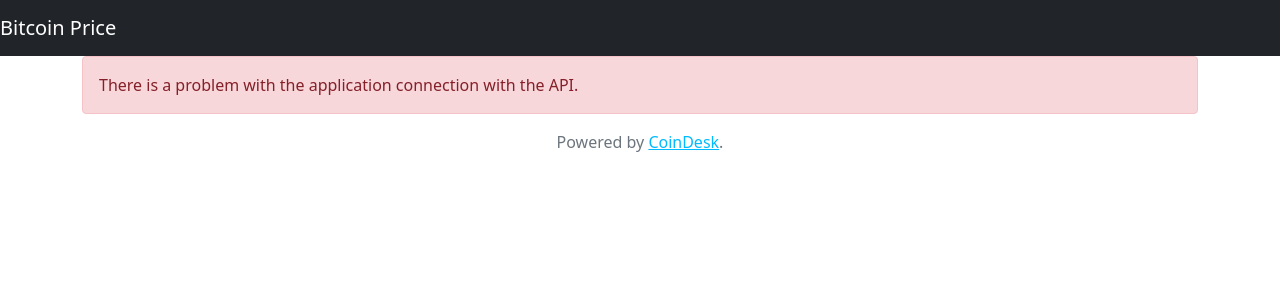
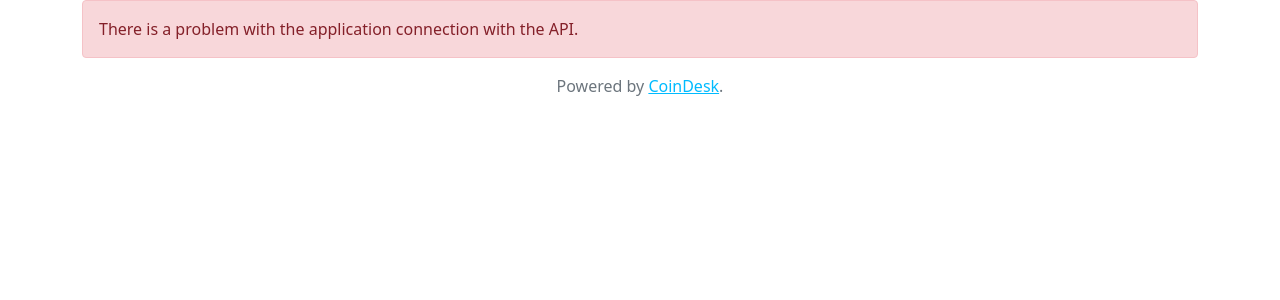
Before and after one commit to SalazarLucas/Bitprice, a Flask app: page / in a window 1280 px wide. Shown: the top 300 px of the page. Run offline with Flask 2, Linux system fonts and the light colour scheme; data that the repository does not hold is empty; some libraries are stand-ins or nearby versions.

Commit message:
code refactor

```diff
--- a/templates/index.html
+++ b/templates/index.html
@@ -2,7 +2,7 @@
 
 {% block main %}
     <div class="pricing-header px-3 py-3 pt-md-5 pb-md-4 mx-auto text-center">
-        <h1 class="display-4">Bitcoin</h1>
+        <h1 class="display-4">Bitcoin Price</h1>
         <h2 class="display-4">{{ price }} USD</h2>
         <blockquote cite="https://bitcoin.org/en/">
             <p class="lead">"Bitcoin is an innovative payment network and a new kind of money."</p>
--- a/templates/layout.html
+++ b/templates/layout.html
@@ -3,7 +3,7 @@
 <head>
     <meta charset="UTF-8">
     <meta name="viewport" content="width=device-width, initial-scale=1.0">
-    <title>Bitcoin Price</title>
+    <title>BitPrice</title>
 
     <link rel="shortcut icon" href="favicon.png" type="image/x-icon">
     <link href="https://cdn.jsdelivr.net/npm/bootstrap@5.0.0-beta1/dist/css/bootstrap.min.css" rel="stylesheet" integrity="sha384-giJF6kkoqNQ00vy+HMDP7azOuL0xtbfIcaT9wjKHr8RbDVddVHyTfAAsrekwKmP1" crossorigin="anonymous">
@@ -14,10 +14,6 @@
     <script src="https://cdnjs.cloudflare.com/ajax/libs/Chart.js/2.5.0/Chart.min.js"></script>
 </head>
 <body>
-    <nav class="navbar navbar-expand-lg navbar-dark bg-dark">
-        <div class="navbar-brand">Bitcoin Price</div>
-    </nav>
-
     <main class="container">
         {% block main %}{% endblock %}
     </main>
```
